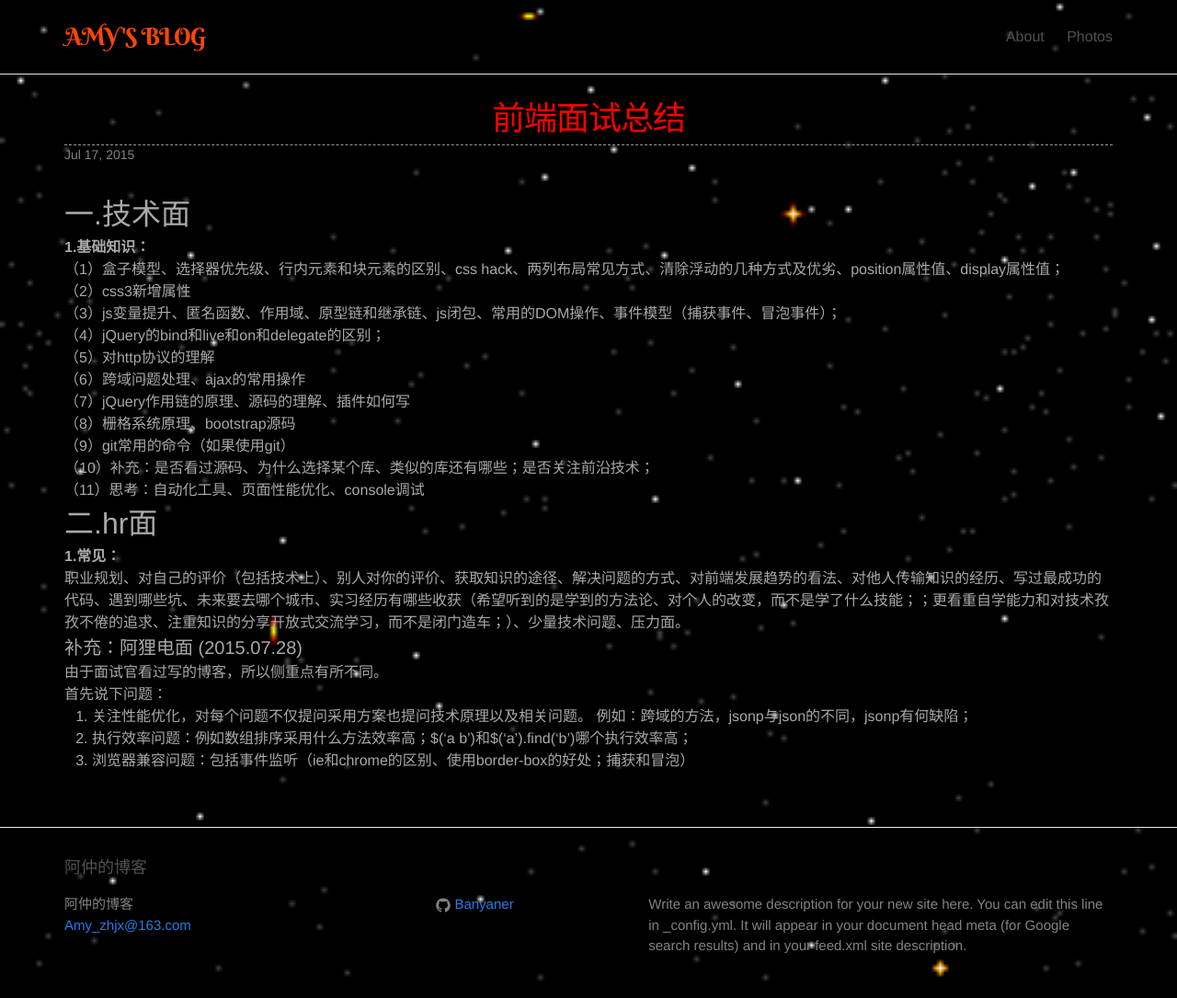
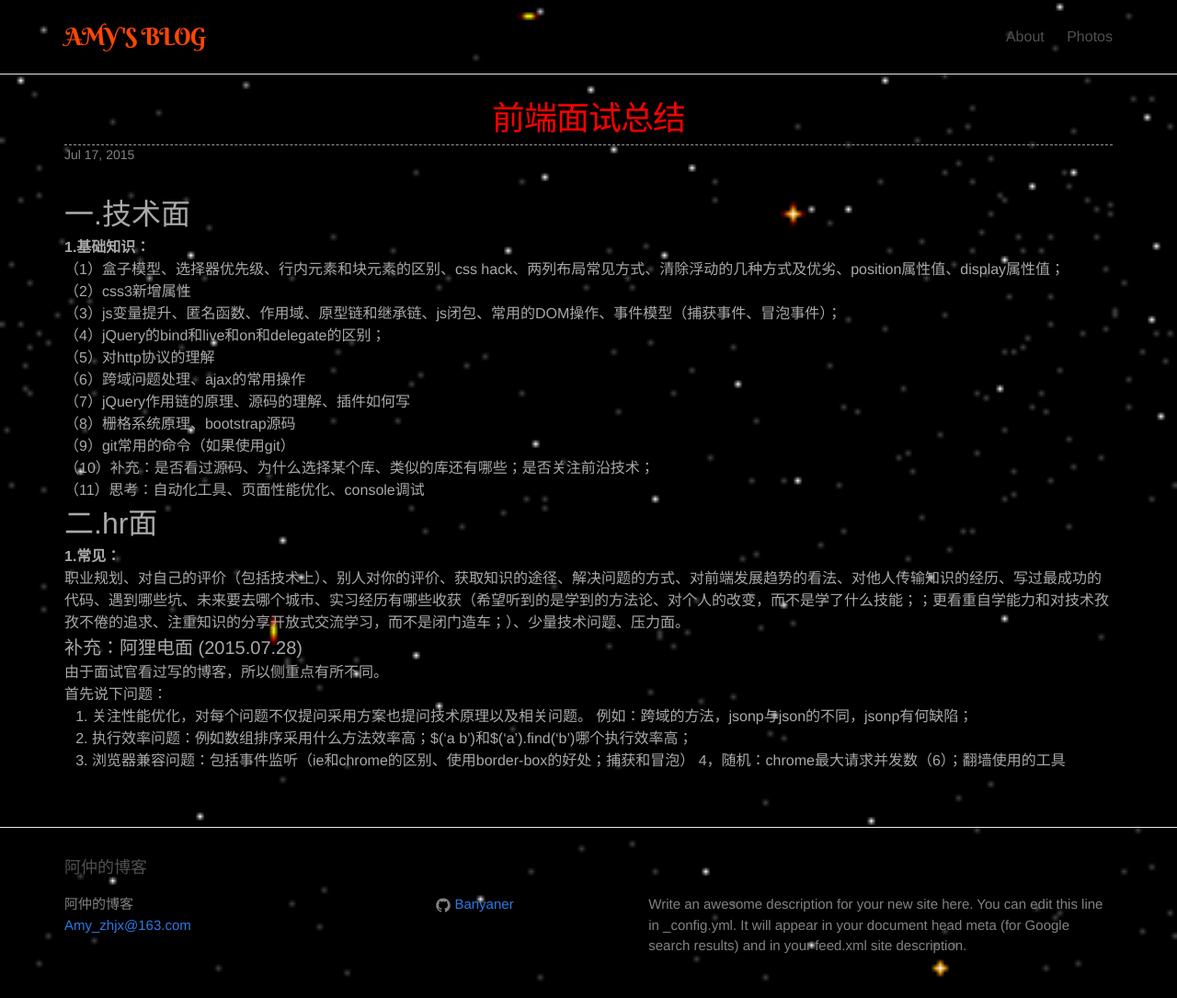
Before and after one commit to banyaner/banyaner.github.io, a Jekyll site: the page built from _posts/2015-07-17-interview-experience.markdown, in a window 1280 px wide. Shown: the whole page at 92% size. Built offline with Jekyll 4.4.1, drawn with Linux system fonts in a browser that asks for light colours.

Commit message:
提交博客

```diff
--- a/_posts/2015-07-17-interview-experience.markdown
+++ b/_posts/2015-07-17-interview-experience.markdown
@@ -51,8 +51,7 @@ categories: others
 例如：跨域的方法，jsonp与json的不同，jsonp有何缺陷；
 2. 执行效率问题：例如数组排序采用什么方法效率高；$('a b')和$('a').find('b')哪个执行效率高；
 3. 浏览器兼容问题：包括事件监听（ie和chrome的区别、使用border-box的好处；捕获和冒泡）
-
-<!-- 4，随机：chrome最大请求并发数（6）
-总结：面试的太突然，所以常规知识都没有回答好，其实就是代码没有实际去写，多写是关键
+4，随机：chrome最大请求并发数（6）；翻墙使用的工具
+<!--总结：面试的太突然，所以常规知识都没有回答好，其实就是代码没有实际去写，多写是关键
 面试官建议：基本功不扎实，多学习JavaScript，不依赖库解决问题；博客内容肤浅，不深入
  -->
--- a/_posts/2015-07-28-PerformanceOptimization.markdown
+++ b/_posts/2015-07-28-PerformanceOptimization.markdown
@@ -215,9 +215,8 @@ AJAX
 
 <b>如果请求不改变服务器状态指示返回数据，应该使用GET。GET请求会被缓存，如果多次提取相同的数据会提高性能</b>
 而当URL和请求的参数长度超过2048个字符的时候才使用POST提取数据
-[POST和GET请求的区别]
+[(POST和GET请求的区别)]
 
-<img src="https://github.com/banyaner/banyaner.github.io/blob/master/img/GetAndPost.png?raw=true">
 
 ###多部分XHR（MXHR）
 
@@ -251,5 +250,6 @@ HTML：无需解析，数据冗长
 使用原声方法，因为他们是C++写的
 文件预处理，压缩（gzip）、合并、uglify
 尝试CDN
-[POST和GET请求的区别]:http://banyaner.github.io/fe/2015/07/28/PostAndGet.html
+
+[(POST和GET请求的区别)]:http://banyaner.github.io/fe/2015/07/28/PostAndGet.html
 [(json和jsonp的区别)]:http://banyaner.github.io/fe/2015/07/28/JsonAndJsonp.html
```
